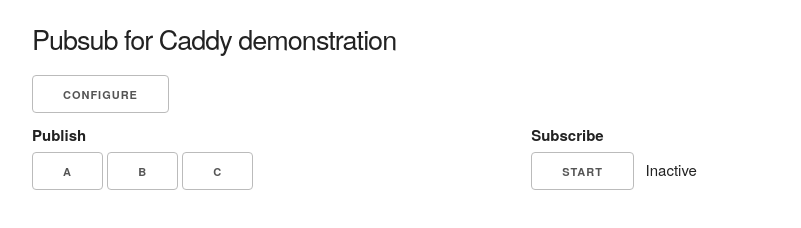
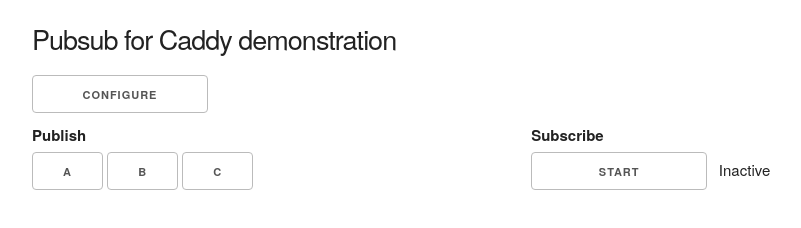
Before and after one commit to jung-kurt/caddy-pubsub, a plain HTML site: page example/index.html in a window 1280 px wide. Shown: the whole page, without its empty margins (128-929 px from the left). Drawn offline with nearby package versions, Linux system fonts and the light colour scheme.

Commit message:
Make run/configure and start/stop buttons a constant width

```diff
--- a/example/index.html
+++ b/example/index.html
@@ -25,7 +25,7 @@
 
     <div class="row">
       <div class="u-full-width">
-        <button type="button" data-click="mode">Configure</button>
+        <button style="width: 16em;" type="button" data-click="mode">Configure</button>
       </div>
     </div>
 
@@ -45,7 +45,7 @@
           <div class="six columns">
             <label for="sub_action">Subscribe</label>
             <div>
-              <button type="button" id="sub_action" data-click="sub_action">Start</button>
+              <button style="width: 16em;" type="button" id="sub_action" data-click="sub_action">Start</button>
               <span id="status">Inactive</span>
             </div>
           </div>
```
